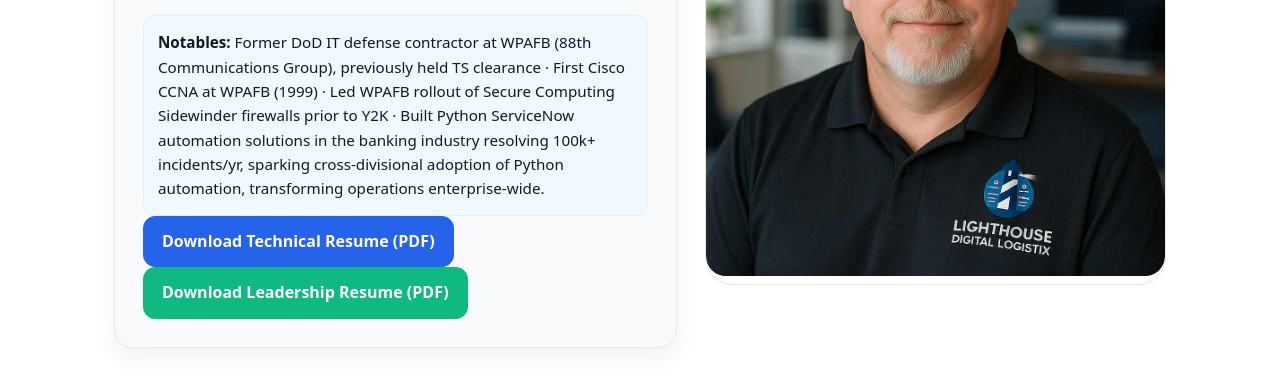
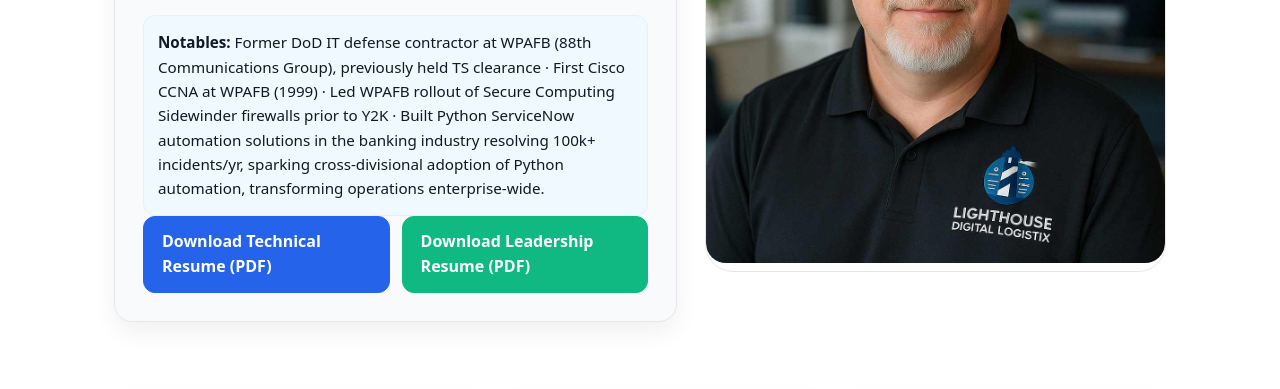
Before and after one commit to dfields186/davidfields-biosite, a plain HTML site: page index.html in a window 1280 px wide. Shown: the part 390-779 px from the top of the page. Drawn offline with Linux system fonts and the light colour scheme.

Commit message:
Update style.css

```diff
--- a/assets/css/style.css
+++ b/assets/css/style.css
@@ -58,3 +58,6 @@ hr{border:none;border-top:1px solid var(--border);margin:20px 0}
 .contact-list p { margin: 6px 0; }
 .inline-icon { display: inline-flex; align-items: center; gap: 6px; }
 .inline-icon svg { position: relative; top: 1px; }
+.buttons{display:grid;grid-template-columns:1fr 1fr;gap:12px}
+.btn-full{width:100%;justify-content:center}
+@media(max-width:700px){.buttons{grid-template-columns:1fr}}
```
